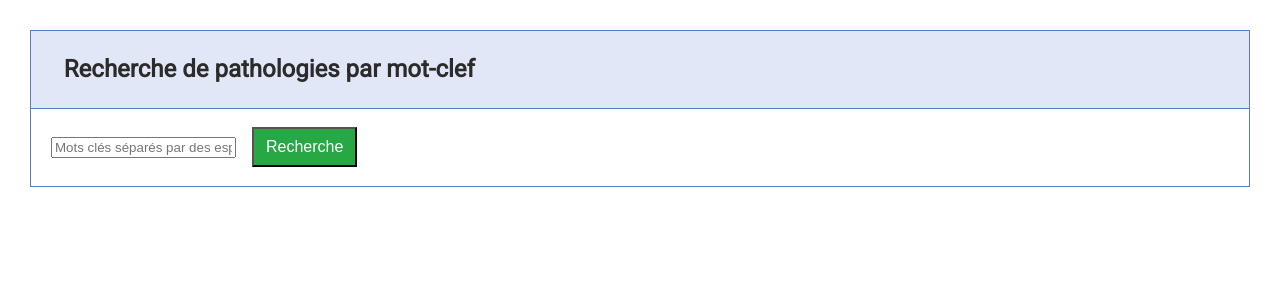
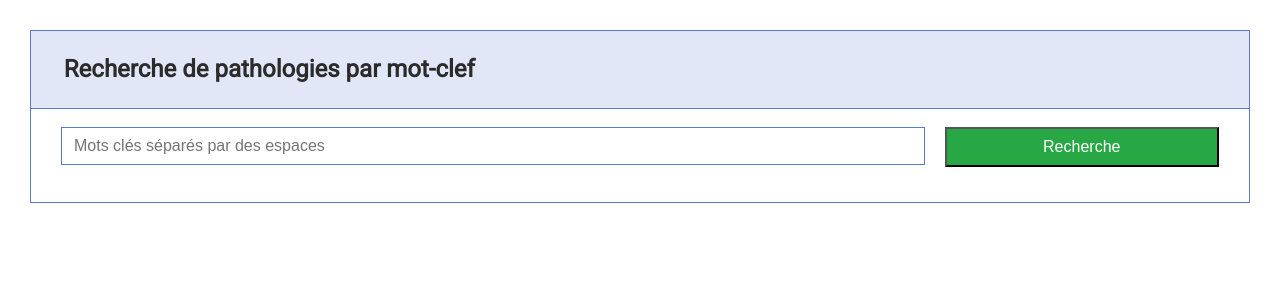
Before and after one commit to bref-n-m/tli, a PHP site: template data/www/app/src/App/templates/pathology/search.html.twig in a window 1280 px wide. Shown: the part 66-366 px from the top of the page. Run offline with PHP 8.4, Linux system fonts and the light colour scheme; the template is opened without the code that fills it, so the values that code supplies are empty; some libraries are stand-ins or nearby versions.

Commit message:
Finish search by keywords

```diff
--- a/data/www/app/public/style/grid.css
+++ b/data/www/app/public/style/grid.css
@@ -167,9 +167,6 @@ body{
     margin: 0 auto;
     float: none;
 }
-.col-s-hidden{
-    display: none;
-}
 .col-s-show{
     display: block;
 }
@@ -180,11 +177,13 @@ body{
     display: none;
 }
 
-
+@media only screen and (max-width: 640px) {
+    .col-s-hidden{
+        display: none;
+    }
+}
 
 @media only screen and (min-width: 640px) {
-
-
     .col-m-1,
     .col-m-2,
     .col-m-3,
--- a/data/www/app/public/style/miscellaneous.css
+++ b/data/www/app/public/style/miscellaneous.css
@@ -15,7 +15,6 @@
     font-size: 1rem;
     line-height: 1.5;
 
-    overflow: visible;
     min-width: 6rem;
 }
 .button.success {
@@ -105,3 +104,22 @@ h3{
 }
 
 /* Formulaires */
+form {
+    margin: 0;
+    padding: 0;
+}
+
+form.form input {
+    margin: .375rem 0;
+    padding: .375rem .75rem;
+    font-size: 1rem;
+    line-height: 1.5;
+
+    min-width: 6rem;
+
+    border: 1px solid var(--bloc-border-color);
+}
+
+form.form button {
+    margin: .375rem 0;
+}
--- a/data/www/app/public/style/style.css
+++ b/data/www/app/public/style/style.css
@@ -1,5 +1,14 @@
 .collapse {
     visibility: collapse;
+}
+
+/* Recherche de pathologies */
+.search {
+    margin-bottom: 1rem;
+}
+
+.search input, .search button {
+    width: 100%;
 }
 
 table.pathologies {
--- a/data/www/app/src/App/templates/pathology/search.html.twig
+++ b/data/www/app/src/App/templates/pathology/search.html.twig
@@ -1,27 +1,31 @@
 {% extends 'base.html.twig' %}
 
 {% block body %}
-    <div class="row ">
+    <div class="row">
         <div class="col-s-12">
             <div class="card">
                 <div class="card-header">
                     <h1>Recherche de pathologies par mot-clef</h1>
                 </div>
                 <div class="card-body">
-                    <div class="search">
+                    <div class="search row">
                         <form class="form" id="search" action="#">
-                            <input type="text" id="keywords" placeholder="Mots clés séparés par des espaces" autocomplete="off">
-                            <button class="button success">Recherche</button>
+                            <div class="col-s-12 col-m-9">
+                                <input type="text" id="keywords" placeholder="Mots clés séparés par des espaces" autocomplete="off">
+                            </div>
+                            <div class="col-s-12 col-m-3">
+                                <button class="button success">Recherche</button>
+                            </div>
                         </form>
                     </div>
 
                     <table class="table table-stripped pathologies collapse">
                         <tr>
                             <th>Description</th>
-                            <th>Type</th>
-                            <th>Méridien</th>
-                            <th>Symptôme</th>
-                            <th>Yin Yang</th>
+                            <th class="col-s-hidden">Type</th>
+                            <th class="col-s-hidden">Méridien</th>
+                            <th class="col-s-hidden">Symptôme</th>
+                            <th class="col-s-hidden">Yin Yang</th>
                             <th>Lien</th>
                         </tr>
                     </table>
@@ -74,10 +78,10 @@
                     data.pathologies.forEach(function (pathology) {
                         let pathologyTemplate = `<tr>
                             <td>${pathology.pathoDesc}</td>
-                            <td>${pathology.pathoType}</td>
-                            <td>${pathology.merNom}</td>
-                            <td>${pathology.symptDesc}</td>
-                            <td>${1 == pathology.yin ? 'Yin' : 'Yang'}</td>
+                            <td class="col-s-hidden">${pathology.pathoType}</td>
+                            <td class="col-s-hidden">${pathology.merNom}</td>
+                            <td class="col-s-hidden">${pathology.symptDesc}</td>
+                            <td class="col-s-hidden">${1 == pathology.yin ? 'Yin' : 'Yang'}</td>
                             <td class="center"><a href="" class="button info">Consulter</a></td>
                         </tr>`;
                         $('.pathologies').append(pathologyTemplate);
```
